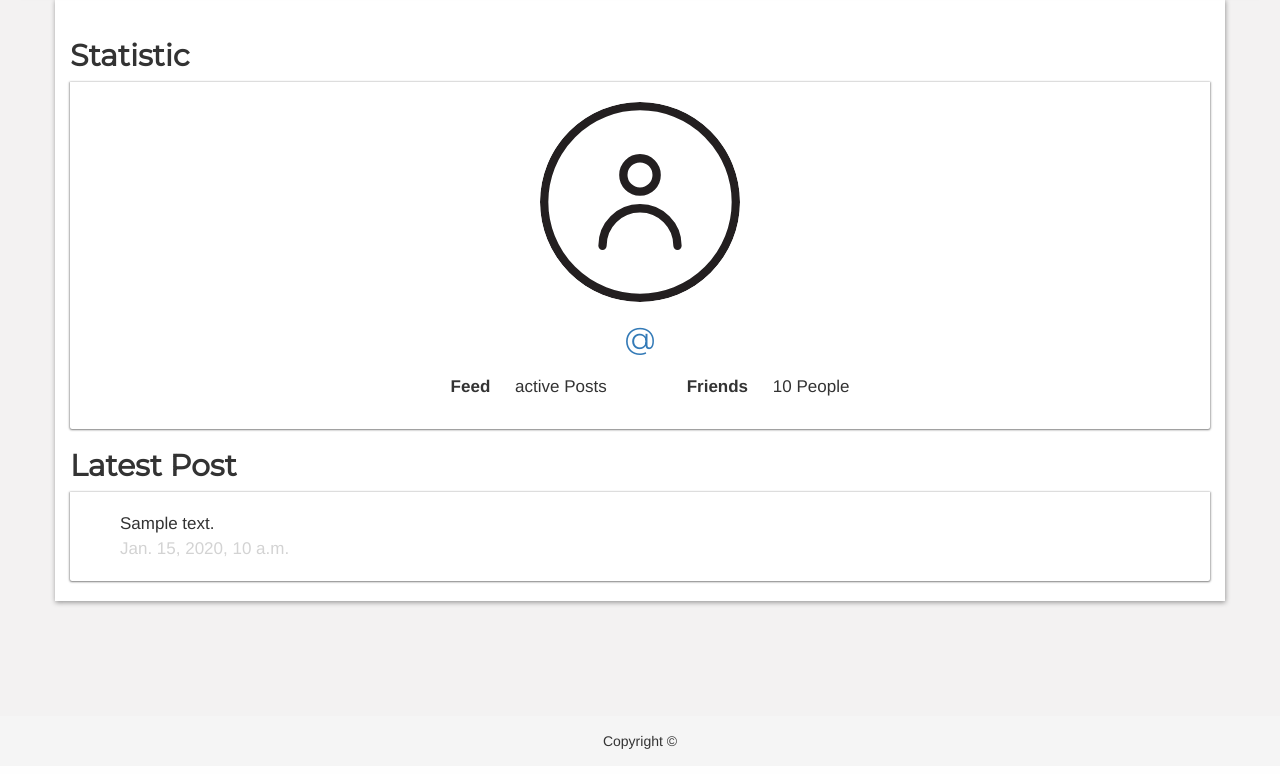
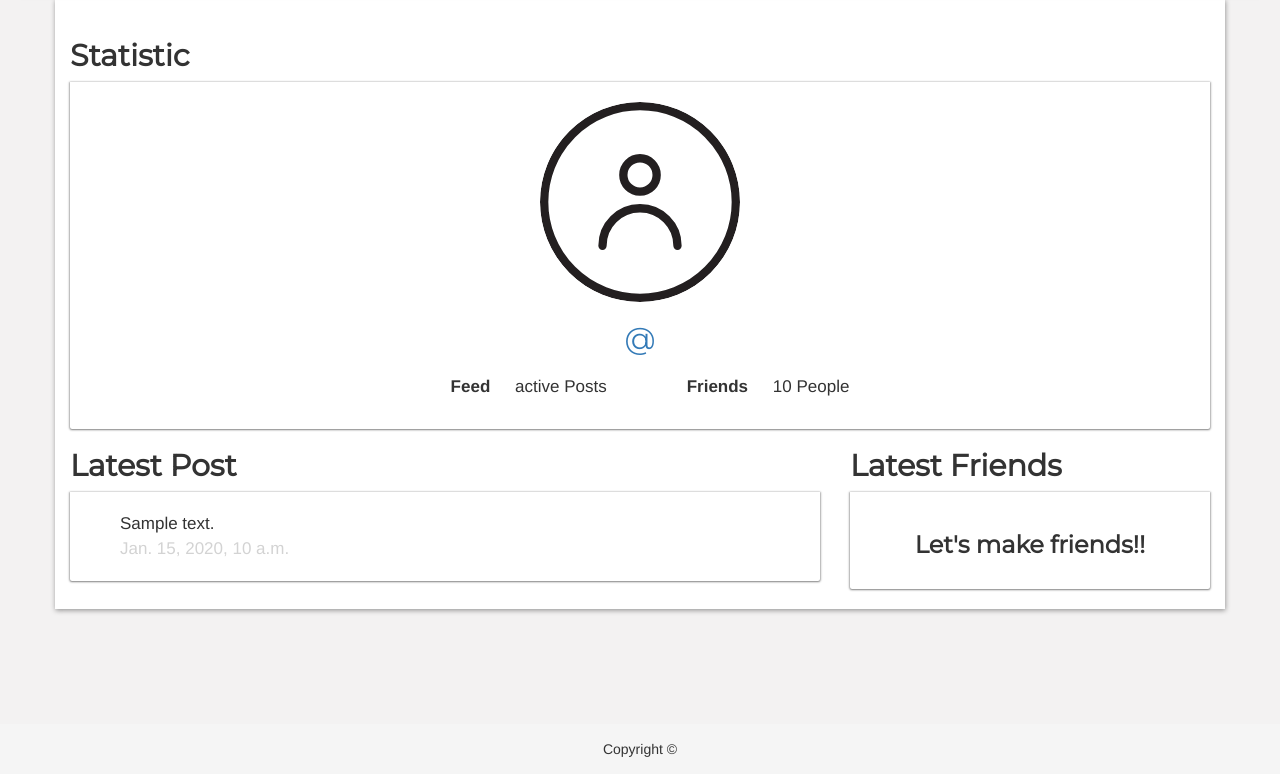
Before and after one commit to wisnuprama-ui/Ling-in, a Django app: template app_dashboard/templates/app_dashboard/dashboard.html in a window 1280 px wide. Shown: the part 101-875 px from the top of the page. Before the commit the page ends 850 px from the top, so only its background shows below. Run offline with Django 3.2, Linux system fonts and the light colour scheme; the template is opened without the code that fills it: most values are stand-ins (such as "Sample title", 1, 10 or a date in 2020); some libraries are stand-ins or nearby versions.

Commit message:
frontend dashboard

```diff
--- a/app_dashboard/templates/app_dashboard/dashboard.html
+++ b/app_dashboard/templates/app_dashboard/dashboard.html
@@ -26,6 +26,8 @@
                             </div>
                         </div>
                     </div>
+                    <div class="row">
+                        <div class="col-sm-8">
                             <h2><b>Latest Post</b></h2>
                             <div class="stats-hover">
                                 <div class="stats" id="{{ latest_status.id }}">
@@ -38,9 +40,28 @@
                                     <div class="pull-right">
                                             <a id="data-{{ latest_status.id }}" href="{% url 'app_timeline:delete_status'
                                                                                     latest_status.user.username latest_status.id %}" >
-                                        <img class="delete-button" src="{% static 'img/delete.svg' %}">
                                             </a>
                                         </div>
+                                </div>
+                            </div>
+                        </div>
+                        <div class="col-sm-4">
+                            <h2><b>Latest Friends </b></h2>
+                            <div class="stats-hover">
+                                <div class="stats">
+                                    {% if latest_friends %}
+                                    {% for friend in latest_friend %}
+                                    <div class="stats">
+                                            <p>{{ friend.name }}</p>
+                                            <p>{{ friend.url }}</p>
+                                    </div>
+                                    {% endfor %}
+                                    {% else %}
+                                    <center><h3><b>Let's make friends!!</b></h3></center>
+                                    {% endif %}
+                                </div>
+                            </div>
+
                         </div>
                       </div>
                 </div>
```
Lines whose indentation alone changed are shown as unchanged.
